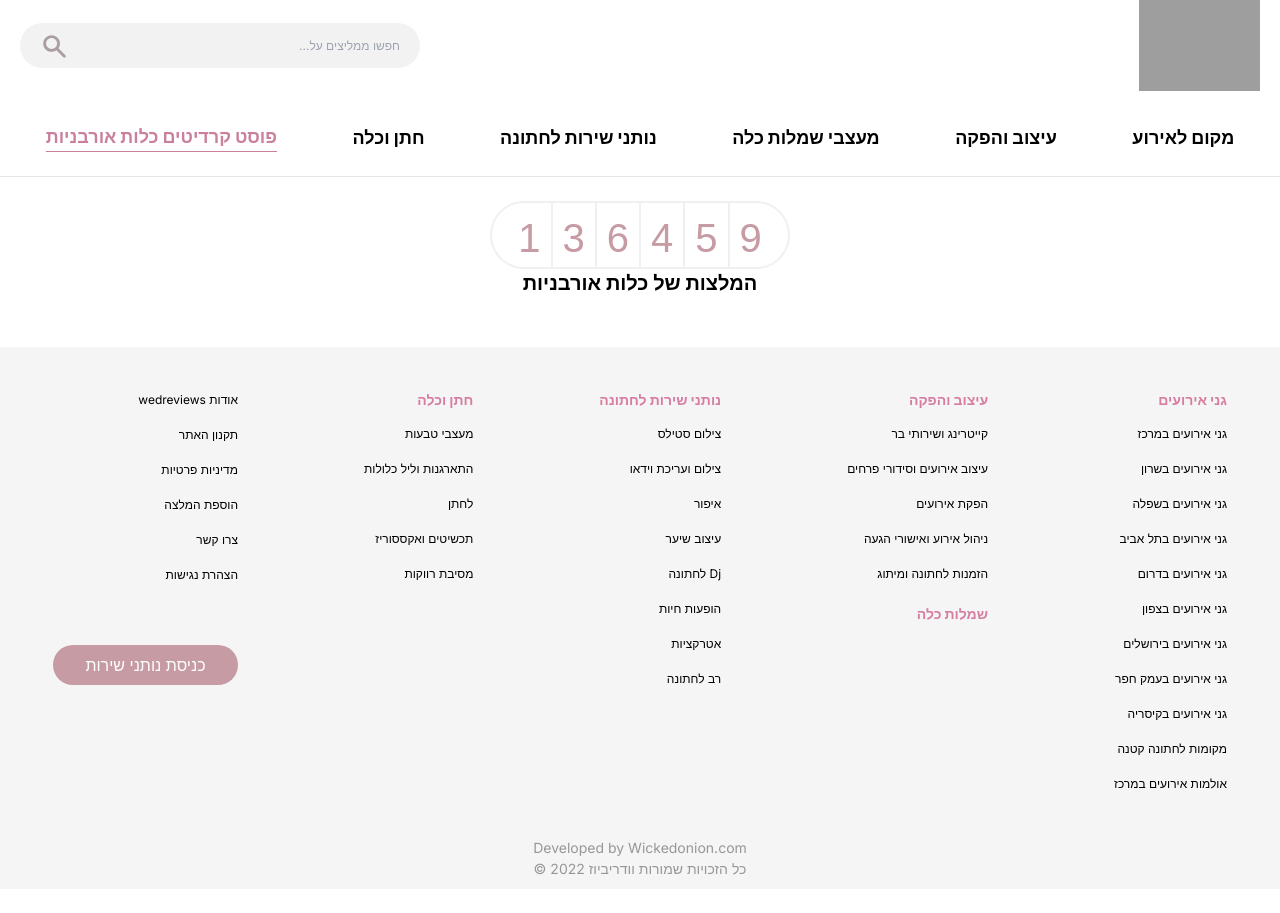
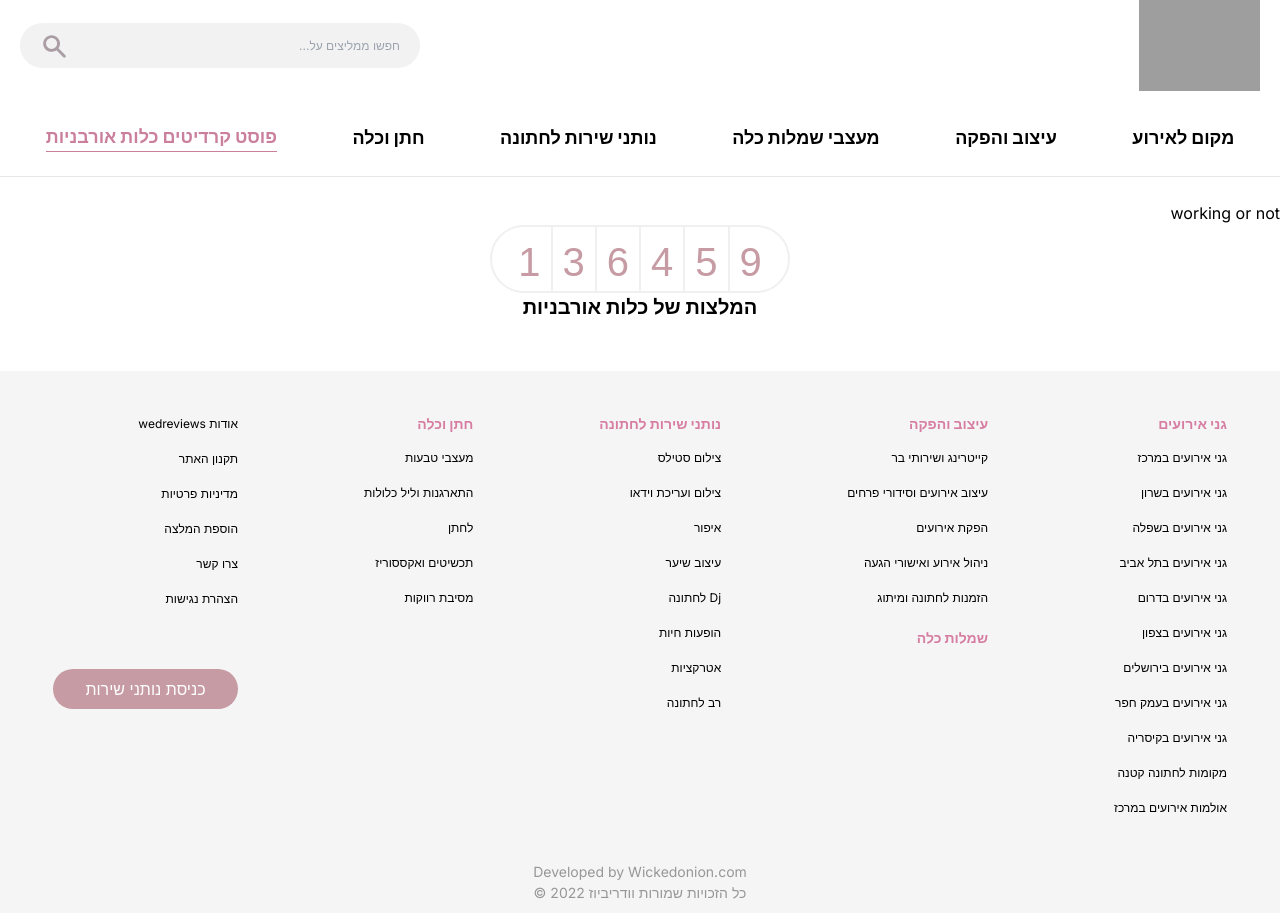
Before and after one commit to umeshSinghVerma/shadisamiksha-part2, a Next.js app: page / in a window 1280 px wide. Before the commit the page ends 889 px from the top, so only its background shows below. Built offline with nearby package versions, Linux system fonts and the light colour scheme; grey boxes are pictures that could not be loaded.

Commit message:
accepting pull

```diff
--- a/app/page.tsx
+++ b/app/page.tsx
@@ -8,7 +8,13 @@
 
   return (
     <div>
-      <div className="sticky top-0"><Header /></div>
+      <div className="sticky top-0">
+        <Header />
+
+        <div>
+          working or not
+        </div>
+      </div>
       <Footer />
     </div>
   )
```
